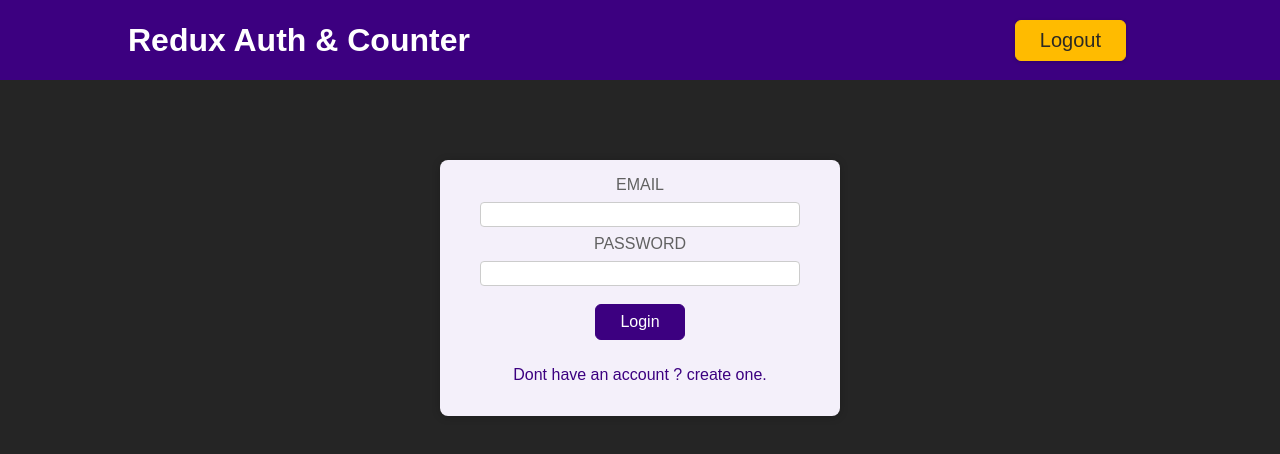
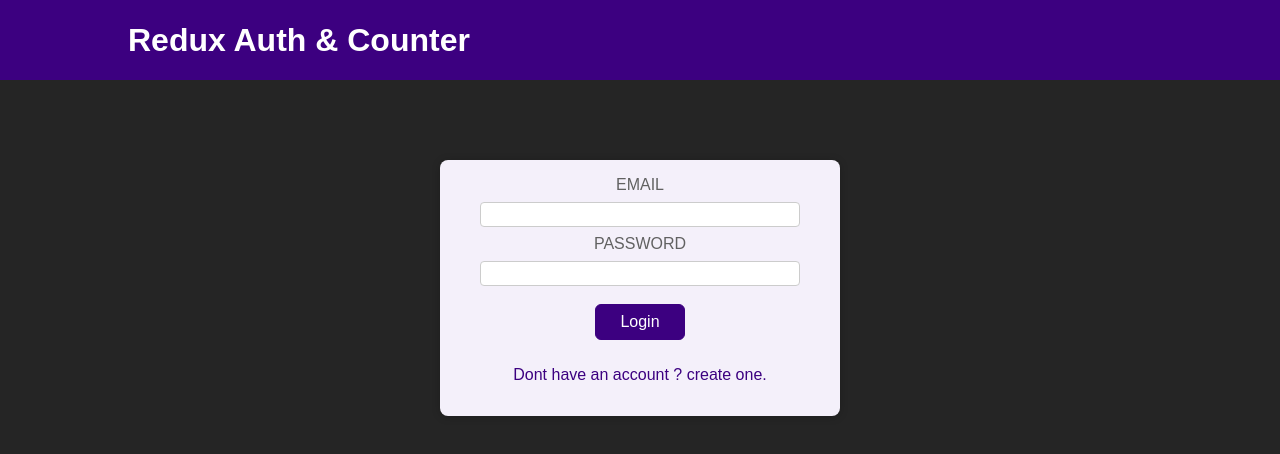
Before and after one commit to Sepinood-Karimi/ReduxCounter, a React (Create React App) app: page / in a window 1280 px wide. Shown: the top 454 px of the page. Built offline with nearby package versions, Linux system fonts and the light colour scheme.

Commit message:
show logout button conditionally

```diff
--- a/src/components/Header.js
+++ b/src/components/Header.js
@@ -1,9 +1,11 @@
 import classes from './Header.module.css';
-import {useDispatch} from "react-redux";
+import {useDispatch, useSelector} from "react-redux";
 import {authActions} from "../store/auth-slice";
 
 const Header = () => {
     const dispatch = useDispatch();
+
+    const isLoggedIn = useSelector(state=>state.auth.isLoggedIn);
 
     const logoutHandler = () => {
         dispatch(authActions.logout());
@@ -14,7 +16,7 @@
             <nav>
                 <ul>
                     <li>
-                        <button onClick={logoutHandler}>Logout</button>
+                        {isLoggedIn && <button onClick={logoutHandler}>Logout</button>}
                     </li>
                 </ul>
             </nav>
```
